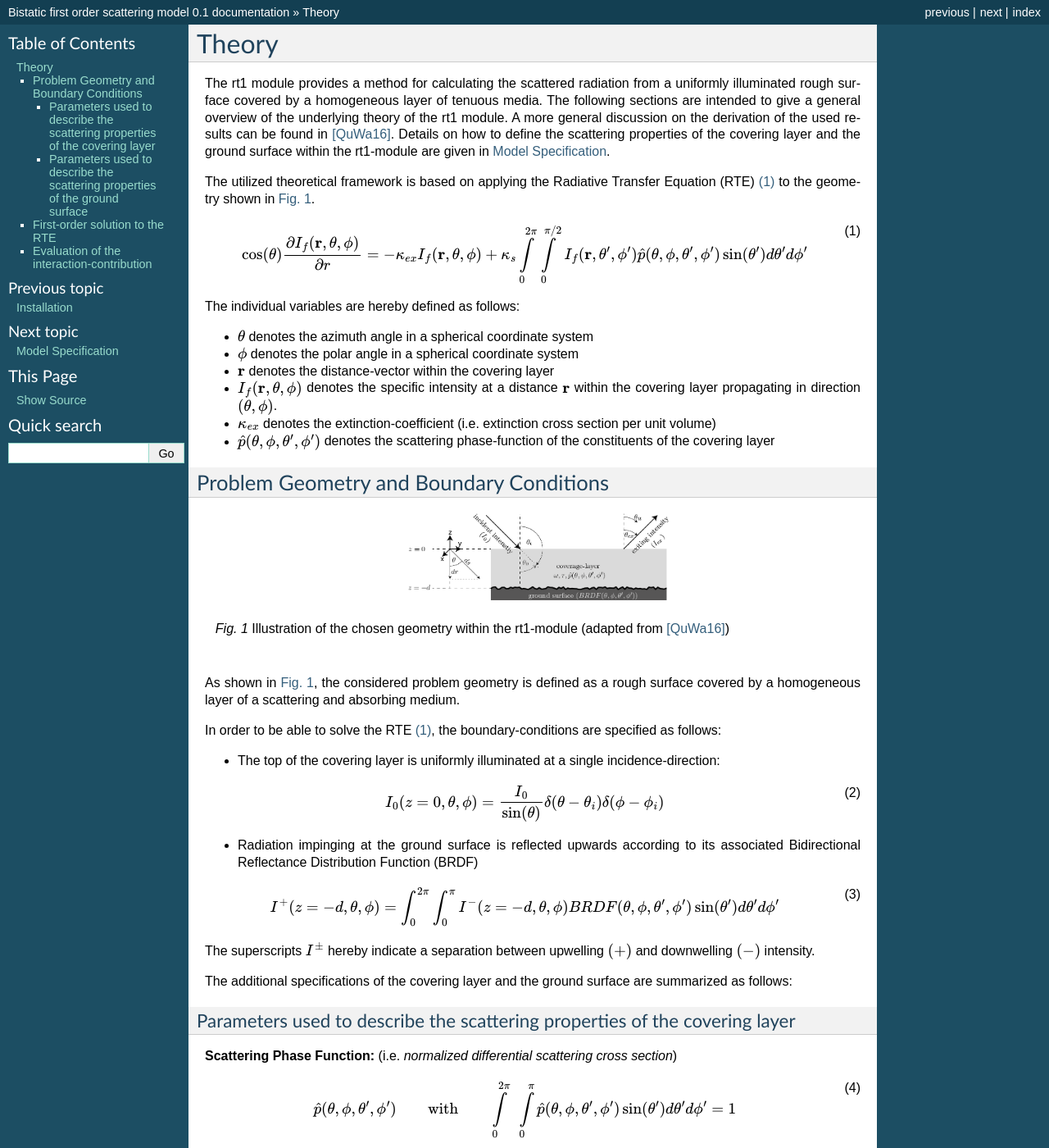
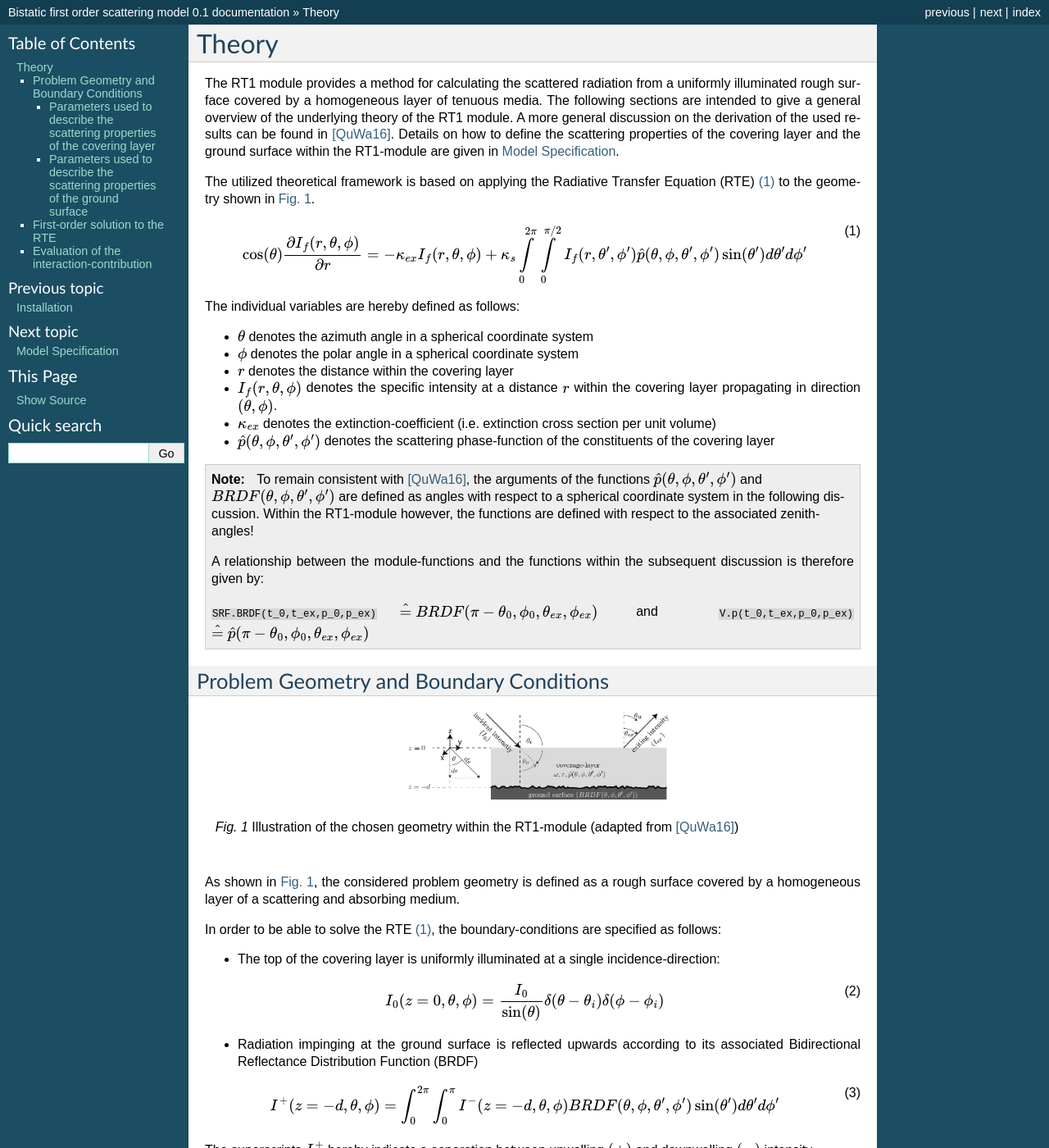
Before and after one commit to TUW-GEO/rt1, a Sphinx documentation site: the page built from doc/theory.rst, in a window 1280 px wide and 1400 px high. Shown: the whole window at 82% size. Built offline with Sphinx 7.4.7, drawn with Linux system fonts in a browser that asks for light colours; pages that are not in the unit, such as notebooks, are missing from menus; some of the changed text lies outside the part shown.

Commit message:
updates on model_specification and theory chapters

```diff
--- a/doc/theory.rst
+++ b/doc/theory.rst
@@ -1,12 +1,12 @@
 Theory
 ======
 
-The rt1 module provides a method for calculating the scattered radiation from a
+The RT1 module provides a method for calculating the scattered radiation from a
 uniformly illuminated rough surface covered by a homogeneous layer of tenuous media.
 The following sections are intended to give a general overview of the underlying theory of the
-rt1 module. A more general discussion on the derivation of the used results can be found in [QuWa16]_.
+RT1 module. A more general discussion on the derivation of the used results can be found in [QuWa16]_.
 Details on how to define the scattering properties of the covering layer and the ground surface
-within the rt1-module are given in :ref:`cha_model_specification`.
+within the RT1-module are given in :ref:`cha_model_specification`.
 
 
 
@@ -14,8 +14,8 @@
 the geometry shown in :numref:`problem_geometry`.
 
 .. math::
-   \cos(\theta) \frac{\partial I_f(\textbf{r},\theta,\phi)}{\partial r} = -\kappa_{ex} I_f(\textbf{r},\theta,\phi)
-   + \kappa_s \int\limits_{0}^{2\pi}\int\limits_{0}^{\pi/2} I_f(\textbf{r},\theta',\phi') \hat{p}(\theta,\phi,\theta',\phi') \sin(\theta')d\theta' d\phi'
+   \cos(\theta) \frac{\partial I_f(r,\theta,\phi)}{\partial r} = -\kappa_{ex} I_f(r,\theta,\phi)
+   + \kappa_s \int\limits_{0}^{2\pi}\int\limits_{0}^{\pi/2} I_f(r,\theta',\phi') \hat{p}(\theta,\phi,\theta',\phi') \sin(\theta') d\theta' d\phi'
    :label: RTE
 
 
@@ -23,10 +23,21 @@
 
 - :math:`\theta` denotes the azimuth angle in a spherical coordinate system
 - :math:`\phi` denotes the polar angle in a spherical coordinate system
-- :math:`\mathbf{r}` denotes the distance-vector within the covering layer
-- :math:`I_f(\textbf{r},\theta,\phi)` denotes the specific intensity at a distance :math:`\mathbf{r}` within the covering layer propagating in direction :math:`(\theta,\phi)`.
+- :math:`r` denotes the distance within the covering layer
+- :math:`I_f(r,\theta,\phi)` denotes the specific intensity at a distance :math:`r` within the covering layer propagating in direction :math:`(\theta,\phi)`.
 - :math:`\kappa_{ex}` denotes the extinction-coefficient (i.e. extinction cross section per unit volume)
 - :math:`\hat{p}(\theta,\phi,\theta',\phi')` denotes the scattering phase-function of the constituents of the covering layer
+
+.. note::
+	To remain consistent with [QuWa16]_, the arguments of the functions :math:`\hat{p}(\theta,\phi,\theta',\phi')` and :math:`BRDF(\theta,\phi,\theta',\phi')` are defined as angles
+	with respect to a spherical coordinate system in the following discussion. Within the RT1-module however, the functions are defined with respect to the associated zenith-angles!
+
+	A relationship between the module-functions and the functions within the subsequent discussion is therefore given by:
+
+	:code:`SRF.BRDF(t_0,t_ex,p_0,p_ex)` :math:`\hat{=} ~BRDF(\pi - \theta_0, \phi_0, \theta_{ex},\phi_{ex}) \quad` and :math:`\mbox{}\quad` :code:`V.p(t_0,t_ex,p_0,p_ex)` :math:`\hat{=} ~\hat{p}(\pi - \theta_0, \phi_0, \theta_{ex},\phi_{ex})`
+
+
+
 
 Problem Geometry and Boundary Conditions
 -----------------------------------------
@@ -36,10 +47,10 @@
 .. figure:: _static/problem_geometry.png
    :align: center
    :width: 40%
-   :alt: geometry applied to the rt1 module
+   :alt: geometry applied to the RT1 module
    :figwidth: 100%
 
-   Illustration of the chosen geometry within the rt1-module (adapted from [QuWa16]_)
+   Illustration of the chosen geometry within the RT1-module (adapted from [QuWa16]_)
 
 
 As shown in :numref:`problem_geometry`, the considered problem geometry is defined as a rough surface covered by a homogeneous layer of a scattering and absorbing medium.
@@ -102,19 +113,19 @@
 First-order solution to the RTE
 --------------------------------
 
-Incorporating the above specifications, a solution to the RTE is obtained by assuming that the scattering coefficient :math:`\kappa_s` of the covering layer is small (i.e. :math:`\kappa_s\ll 1`)
+Incorporating the above specifications, a solution to the RTE is obtained by assuming that the scattering coefficient :math:`\kappa_s` of the covering layer is small (i.e. :math:`\kappa_s\ll 1`).
 Using this assumption, the RTE is expanded into a series with respect to powers of :math:`\kappa_s`, given by:
 
 .. math::
    I^+ = I_{\textrm{surface}} + I_{\textrm{volume}} + I_{\textrm{interaction}} + (I_{svs}) + \mathcal{O}(\kappa_s^2)
 
-where the individual terms can be interpreted as follows:
+where the individual terms (representing the contributions to the scattered intensity at the top of the covering layer)  can be interpreted as follows:
 
 - :math:`I_{\textrm{surface}}`:  radiation scattered once by the ground surface
 - :math:`I_{\textrm{volume}}`: radiation scattered once within the covering layer
 - :math:`I_{\textrm{interaction}}`: radiation scattered once by the ground surface and once within the covering layer
 - :math:`I_{svs}`: radiation scattered twice by the ground surface and once within the covering layer
-   (This contribution is assumed to be negligible due to second order surface-scattering)
+      (This contribution is assumed to be negligible due to the occurrence of second order surface-scattering)
 
 After some algebraic manipulations the individual contributions are found to be given by (details can be found in [QuWa16]_):
 
@@ -139,15 +150,19 @@
 Legendre-series in a (possibly generalized) scattering angle of the form:
 
 .. math::
-   BRDF(\theta_0, \phi_0, \theta_{ex}, \phi_{ex}) = \sum_{n=0}^{N_b} b_n P_n(\cos(\Theta_{a_b}))
+   BRDF(\theta, \phi, \theta_{s}, \phi_{s}) = \sum_{n=0}^{N_b} b_n P_n(\cos(\Theta_{a_b}))
+   :label: brdf_expansion
 
 .. math::
-   \hat{p}(\theta_0, \phi_0, \theta_{ex}, \phi_{ex}) = \sum_{n=0}^{N_p} p_n P_n(\cos(\Theta_{a_p}))
+   \hat{p}(\theta, \phi, \theta_{s}, \phi_{s}) = \sum_{n=0}^{N_p} p_n P_n(\cos(\Theta_{a_p}))
+   :label: p_expansion
 
 where :math:`P_n(x)` denotes the :math:`\textrm{n}^\textrm{th}` Legendre-polynomial and the generalized scattering angle :math:`\Theta_a` is defined via:
 
 .. math::
-   \cos(\Theta_a) = a_0 \cos(\theta_0) \cos(\theta_s) + \sin(\theta_0) \sin(\theta_s) \left[a_1 \cos(\phi_0) \cos(\phi_s) + a_2 \sin(\phi_0) \sin(\phi_s)  \right]
+   \cos(\Theta_a) = a_0 \cos(\theta) \cos(\theta_{s}) + \sin(\theta) \sin(\theta_{s}) \left[a_1 \cos(\phi) \cos(\phi_{s}) + a_2 \sin(\phi) \sin(\phi_{s})  \right]
+where :math:`\theta ,\phi` are the polar- and azimuth-angles of the incident radiation, :math:`\theta_{s}, \phi_{s}` are the polar- and azimuth-angles of the scattered radiation and :math:`a_1,a_2` and :math:`a_3`
+are constants that allow consideration of off-specular and anisotropic effects within the approximations.
 
 
 Once the :math:`b_n` and :math:`p_n` coefficients are known, the method developed in [QuWa16]_ is used to analytically solve :math:`I_{\textrm{interaction}}`.
@@ -157,11 +172,12 @@
 First, the so-called fn-coefficients are evaluated which are defined via:
 
 .. math::
-   fn = blablabla
+   \int_{0}^{2\pi} \hat{p}(\theta_0,\phi_0,\theta,\phi)BRDF(\pi - \theta, \phi, \theta_{ex},\phi_{ex}) d\phi  = \sum_{n=0}^{N_b + N_p} f_n(\theta_0,\phi_0,\theta_{ex},\phi_{ex}) \cos(\theta)^n
+   :label: fn_coef_definition
 
-Second, :math:`I_{\textrm{interaction}}` is evaluated using an analytic solution to the remaining :math:`\theta`-integral.
+Second, :math:`I_{\textrm{interaction}}` is evaluated using the analytic solution to the remaining :math:`\theta`-integral for a given set of fn-coefficients as presented in [QuWa16]_.
 
 
 
 .. rubric:: References
-.. [QuWa16]  Raphael Quast and Wolfgang Wagner, "Analytical solution for first-order scattering in bistatic radiative transfer interaction problems of layered media," Appl. Opt. 55, 5379-5386 (2016)
+.. [QuWa16]  R.Quast and W.Wagner, "Analytical solution for first-order scattering in bistatic radiative transfer interaction problems of layered media," Appl.Opt.55, 5379-5386 (2016)
```
Also changed, not shown: doc/model_specification.rst (+15 -12 lines), doc/_static/evaluation_angles.png.
